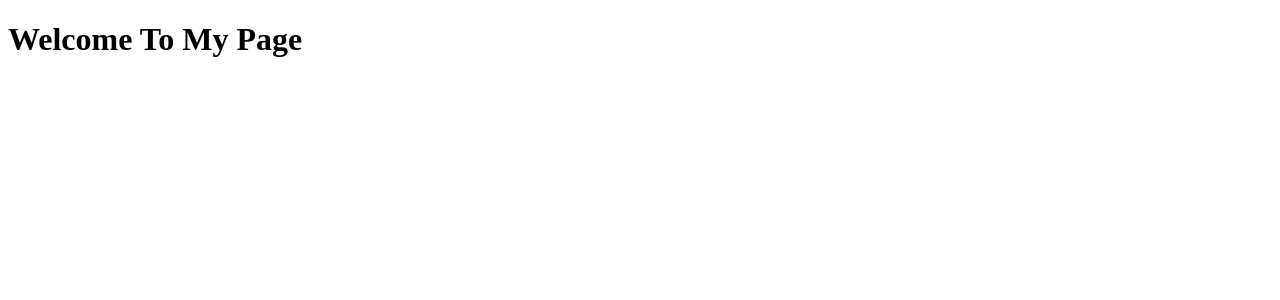
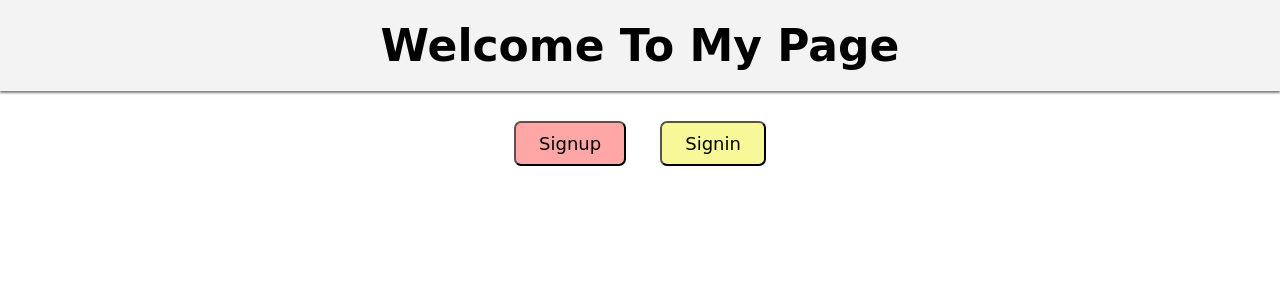
Before and after one commit to omkumarjha/SignUp-SignIn-Django, a Django app: page /home/ in a window 1280 px wide. Shown: the top 300 px of the page. Run offline with Django 4.2, Linux system fonts and the light colour scheme.

Commit message:
Build my Home page which contains Signup and signin buttons

```diff
--- /dev/null
+++ b/myproject/verify/static/verify/home.css
@@ -0,0 +1,38 @@
+*{
+    margin: 0;
+    padding: 0;
+}
+
+
+.heading{
+    text-align: center;
+    padding: 20px 0px;
+    font-size: 22px;
+    /* font-family: ui-sans-serif, system-ui, -apple-system, BlinkMacSystemFont, Segoe UI, Roboto, Helvetica Neue, Arial, Noto Sans, sans-serif, Apple Color Emoji, Segoe UI Emoji, Segoe UI Symbol, Noto Color Emoji; */
+    font-family: 'Balsamiq Sans', cursive;
+    box-shadow: 0px 2px 2px grey;
+    background-color: #f3f3f3;
+}
+
+.buttons{
+    text-align: center;
+    padding: 30px 0px;
+}
+
+.btn{
+    cursor: pointer;
+    padding: 10px 23px;
+    font-size: 18px;
+    border-radius: 7px;
+    margin: 0px 15px;
+    font-family: 'Balsamiq Sans', cursive;
+}
+
+.signup{
+    background: #ffa6a6;
+}
+
+.signin{
+    background: #f8f899;
+    color: black;
+}
--- a/myproject/verify/templates/verify/home.html
+++ b/myproject/verify/templates/verify/home.html
@@ -1,13 +1,23 @@
+{% load static %}
 <!DOCTYPE html>
 <html lang="en">
 <head>
     <meta charset="UTF-8">
     <meta name="viewport" content="width=device-width, initial-scale=1.0">
     <title>SignUp And SignIn | Django</title>
+    <link rel="stylesheet" href='{% static "verify/home.css" %}'>
 </head>
 <body>
 
-    <h1>Welcome To My Page</h1>
+    <div class="container">
+        <div class="heading">
+            <h1>Welcome To My Page</h1>
+        </div>
+        <div class="buttons">
+            <a href="{% url 'signup' %}"><button class="signup btn">Signup</button></a>
+            <a href="{% url 'signin' %}"><button class="signin btn">Signin</button></a>
+        </div>
+    </div>
 
 </body>
 </html>
--- a/myproject/verify/urls.py
+++ b/myproject/verify/urls.py
@@ -3,6 +3,6 @@ from . import views
 
 urlpatterns = [
     path("",views.home),
-    path("signup",views.signup),
-    path("signin",views.signin),
+    path("signup",views.signup,name="signup"),
+    path("signin",views.signin,name="signin"),
 ]
```
